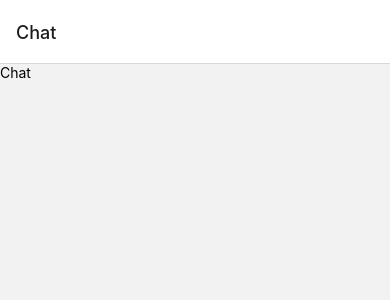
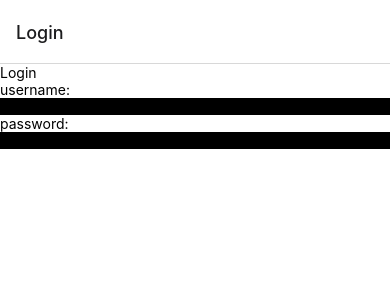
Before and after one commit to bengold1999/chatapp_native, a React Native app: screen /Login in a window 390 px wide. Before the commit this address had no page. Shown: the top 300 px of the page. Built offline with nearby package versions, Linux system fonts and the light colour scheme.

Commit message:
Add username ansd password

```diff
--- a/App.js
+++ b/App.js
@@ -3,13 +3,14 @@ import React from 'react'
 import { createStackNavigator } from '@react-navigation/stack'
 import Chat from './screens/Chat.jsx'
 import { NavigationContainer } from '@react-navigation/native'
+import Login from './screens/Login.jsx'
 
 const Stack = createStackNavigator()
 
 function ChatStack() {
   return (
     <Stack.Navigator>
-      <Stack.Screen name='Chat' component={Chat} />
+      <Stack.Screen name='Login' component={Login} />
     </Stack.Navigator>
 
   )
--- a/config/firebase.js
+++ b/config/firebase.js
@@ -1,19 +1,21 @@
-import { initializeApp } from "firebase/app";
-import Constants from 'expo-constants'
-import { getAuth } from "firebase/auth";
-import { getFirestore } from "firebase/firestore";
-// Your web app's Firebase configuration
+import Constants from 'expo-constants';
+import { initializeApp } from 'firebase/app';
+import { getAuth } from 'firebase/auth';
+import { getFirestore } from 'firebase/firestore';
+
+const expoConfig  = Constants.expoConfig
+
 const firebaseConfig = {
-    apiKey: Constants.manifest.exstra.apiKey,
-    authDomain: Constants.manifest.exstra.authDomain,
-    projectId: Constants.manifest.exstra.projectId,
-    storageBucket: Constants.manifest.exstra.storageBucket,
-    messagingSenderId: Constants.manifest.exstra.messagingSenderId,
-    appId: Constants.manifest.exstra.appId,
-    databaseURL: Constants.manifest.exstra.databaseURL
+  apiKey: expoConfig.extra.apiKey,
+  authDomain: expoConfig.extra.authDomain,
+  projectId: expoConfig.extra.projectId,
+  storageBucket: expoConfig.extra.storageBucket,
+  messagingSenderId: expoConfig.extra.messagingSenderId,
+  appId: expoConfig.extra.appId,
+  databaseURL: expoConfig.extra.databaseURL,
 };
 
 // Initialize Firebase
- initializeApp(firebaseConfig);
- export const auth = getAuth()
- export const database = getFirestore()
+initializeApp(firebaseConfig);
+export const auth = getAuth();
+export const database = getFirestore();
--- /dev/null
+++ b/index.js
@@ -0,0 +1,5 @@
+// import { AppRegistry } from 'react-native';
+// import App from './App';
+// import { name as appName } from './app.config.js';
+
+// AppRegistry.registerComponent(appName, () => App);
--- a/package.json
+++ b/package.json
@@ -12,7 +12,6 @@
     "@react-native-community/masked-view": "^0.1.11",
     "@react-navigation/native": "^6.1.17",
     "@react-navigation/stack": "^6.3.29",
-    "dotenv": "^16.4.5",
     "expo": "~51.0.8",
     "expo-constants": "~16.0.1",
     "expo-status-bar": "~1.12.1",
--- a/screens/Login.jsx
+++ b/screens/Login.jsx
@@ -0,0 +1,63 @@
+import { Alert, StyleSheet, Text, TextInput, View } from 'react-native'
+import React, { useState } from 'react'
+import { signInWithEmailAndPassword } from 'firebase/auth'
+import { auth } from '../config/firebase'
+import { SafeAreaView } from 'react-native-safe-area-context'
+
+const Login = () => {
+    const [email, setEmail] = useState('')
+    const [password, setPassword] = useState('')
+
+    const onHandleLogin = () => {
+        if (email !== '' && password !== '') {
+            signInWithEmailAndPassword(auth, email, password)
+                .then(() => console.log("login success"))
+                .catch((err) => Alert.alert("login error", err.message))
+        }
+    }
+
+
+    return (
+        <View style={styles.container}>
+            <SafeAreaView>
+                <Text>Login</Text>
+                <Text>username:</Text>
+                <TextInput
+                    style={{ backgroundColor: 'black' }}
+                    placeholder='Enter Mail'
+                    autoCapitalize='none'
+                    keyboardType='email-address'
+                    textContentType='emailAdress'
+                    autoFocus={true}
+                    value={email}
+                    onChangeText={(text) => setEmail(text)}
+                />
+                <Text>password:</Text>
+                <TextInput
+                    style={{ backgroundColor: 'black' }}
+                    placeholder='Enter password'
+                    autoCapitalize='none'
+                    autoCorrect={false}
+                    secureTextEntry={true}
+                    textContentType='password'
+                    autoFocus={true}
+                    value={password}
+                    onChangeText={(text) => setPassword(text)}
+                />
+
+
+
+
+            </SafeAreaView>
+        </View>
+    )
+}
+
+export default Login
+
+const styles = StyleSheet.create({
+    container: {
+        flex: 1,
+        backgroundColor: '#fff'
+    }
+})
```
Also changed, not shown: app.config.js (+21 -21 lines), screens/Home.jsx (+14 -0 lines), 1 other file (tests, documents, lock files or other folders).
